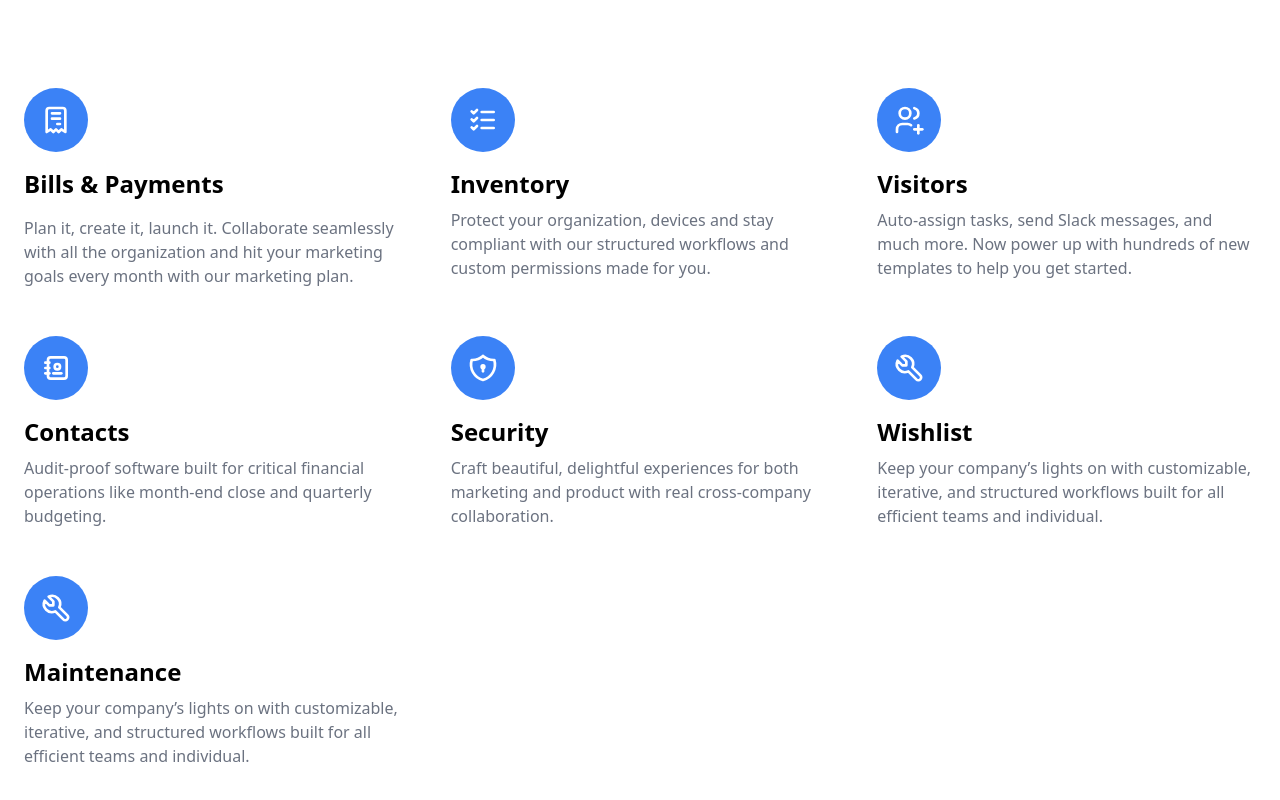
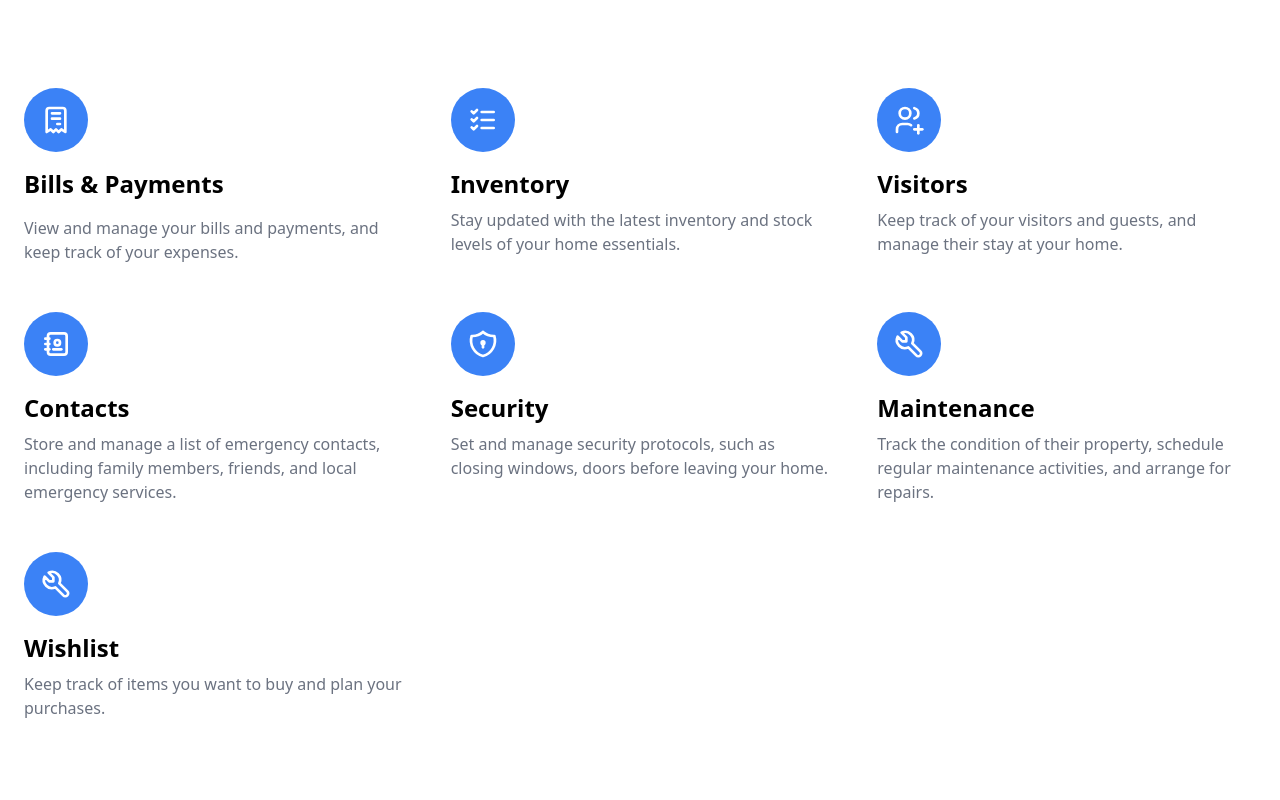
Before and after one commit to stefanicjuraj/home-op, a React (Vite) app in the folder app/: page /maintenance in a window 1280 px wide. Shown: the part 508-1308 px from the top of the page. Built offline with nearby package versions, Linux system fonts and the light colour scheme; no server answers; the HTML template or start-up script is replaced by a standard one.

Commit message:
chore(pages): add descriptions to paragraphs

```diff
--- a/app/src/pages/Landing.tsx
+++ b/app/src/pages/Landing.tsx
@@ -27,7 +27,7 @@ export default function Landing() {
                             </div>
                             <h2 className="mb-4 text-2xl font-bold">Bills & Payments</h2>
                             <p className="text-gray-500">
-                                Plan it, create it, launch it. Collaborate seamlessly with all the organization and hit your marketing goals every month with our marketing plan.
+                                View and manage your bills and payments, and keep track of your expenses.
                             </p>
                         </div>
                         <div>
@@ -35,42 +35,54 @@ export default function Landing() {
                                 <img src={inventory} alt="dropdown" className="w-8 h-8" />
                             </div>
                             <h2 className="mb-2 text-2xl font-bold">Inventory</h2>
-                            <p className="text-gray-500">Protect your organization, devices and stay compliant with our structured workflows and custom permissions made for you.</p>
+                            <p className="text-gray-500">
+                                Stay updated with the latest inventory and stock levels of your home essentials.
+                            </p>
                         </div>
                         <div>
                             <div className="flex justify-center items-center mb-4 w-10 h-10 rounded-full bg-blue-500 lg:h-16 lg:w-16">
                                 <img src={visitors} alt="dropdown" className="w-8 h-8" />
                             </div>
                             <h2 className="mb-2 text-2xl font-bold">Visitors</h2>
-                            <p className="text-gray-500">Auto-assign tasks, send Slack messages, and much more. Now power up with hundreds of new templates to help you get started.</p>
+                            <p className="text-gray-500">
+                                Keep track of your visitors and guests, and manage their stay at your home.
+                            </p>
                         </div>
                         <div>
                             <div className="flex justify-center items-center mb-4 w-10 h-10 rounded-full bg-blue-500 lg:h-16 lg:w-16">
                                 <img src={contact} alt="dropdown" className="w-8 h-8" />
                             </div>
                             <h2 className="mb-2 text-2xl font-bold">Contacts</h2>
-                            <p className="text-gray-500">Audit-proof software built for critical financial operations like month-end close and quarterly budgeting.</p>
+                            <p className="text-gray-500">
+                                Store and manage a list of emergency contacts, including family members, friends, and local emergency services.
+                            </p>
                         </div>
                         <div>
                             <div className="flex justify-center items-center mb-4 w-10 h-10 rounded-full bg-blue-500 lg:h-16 lg:w-16">
                                 <img src={security} alt="dropdown" className="w-8 h-8" />
                             </div>
                             <h2 className="mb-2 text-2xl font-bold">Security</h2>
-                            <p className="text-gray-500">Craft beautiful, delightful experiences for both marketing and product with real cross-company collaboration.</p>
+                            <p className="text-gray-500">
+                                Set and manage security protocols, such as closing windows, doors before leaving your home.
+                            </p>
+                        </div>
+                        <div>
+                            <div className="flex justify-center items-center mb-4 w-10 h-10 rounded-full bg-blue-500 lg:h-16 lg:w-16">
+                                <img src={maintenance} alt="dropdown" className="w-8 h-8" />
+                            </div>
+                            <h3 className="mb-2 text-2xl font-bold">Maintenance</h3>
+                            <p className="text-gray-500">
+                                Track the condition of their property, schedule regular maintenance activities, and arrange for repairs.
+                            </p>
                         </div>
                         <div>
                             <div className="flex justify-center items-center mb-4 w-10 h-10 rounded-full bg-blue-500 lg:h-16 lg:w-16">
                                 <img src={maintenance} alt="dropdown" className="w-8 h-8" />
                             </div>
                             <h3 className="mb-2 text-2xl font-bold">Wishlist</h3>
-                            <p className="text-gray-500">Keep your company’s lights on with customizable, iterative, and structured workflows built for all efficient teams and individual.</p>
-                        </div>
-                        <div>
-                            <div className="flex justify-center items-center mb-4 w-10 h-10 rounded-full bg-blue-500 lg:h-16 lg:w-16">
-                                <img src={maintenance} alt="dropdown" className="w-8 h-8" />
-                            </div>
-                            <h3 className="mb-2 text-2xl font-bold">Maintenance</h3>
-                            <p className="text-gray-500">Keep your company’s lights on with customizable, iterative, and structured workflows built for all efficient teams and individual.</p>
+                            <p className="text-gray-500">
+                                Keep track of items you want to buy and plan your purchases.
+                            </p>
                         </div>
                     </div>
                 </div>
```
